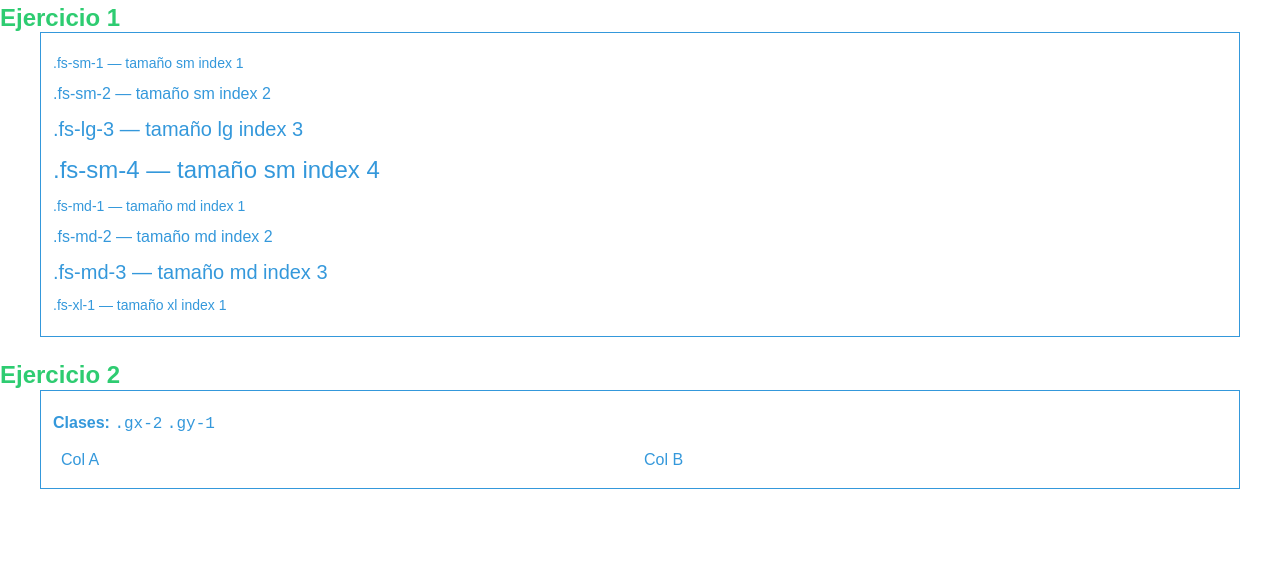
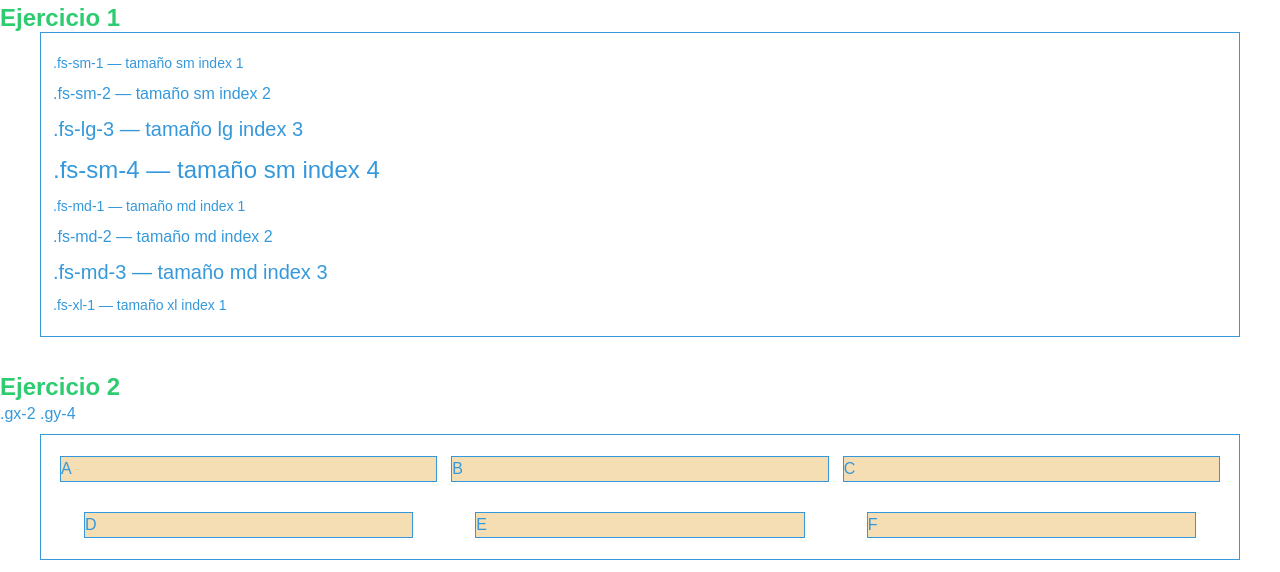
Before and after one commit to Lucia-2005/framework_sass, a website: page index.html in a window 1280 px wide. Shown: the part 588-1160 px from the top of the page. Before the commit the page ends 1089 px from the top, so only its background shows below. Drawn offline with Linux system fonts and the light colour scheme.

Commit message:
Ejercicio 2 - Terminado definitivamente

```diff
--- a/index.html
+++ b/index.html
@@ -93,7 +93,10 @@
 
     <br />
     <h2>Ejercicio 1</h2>
-    <div class="container" style="border: 1px solid; padding: 12px">
+    <div
+      class="container"
+      style="border: 1px solid; padding: 12px; margin-bottom: 12px"
+    >
       <p class="fs-sm-1">.fs-sm-1 — tamaño sm index 1</p>
       <p class="fs-sm-2">.fs-sm-2 — tamaño sm index 2</p>
       <p class="fs-lg-3">.fs-lg-3 — tamaño lg index 3</p>
@@ -106,16 +109,19 @@
 
     <br />
     <h2>Ejercicio 2</h2>
-      <div class="container gx-2 gy-1" style="border: 1px solid; padding: 12px; margin-bottom: 12px">
-        <p><strong>Clases:</strong> <code>.gx-2</code> <code>.gy-1</code></p>
-        <div class="row" style="padding: calc(var(--gutter-y)/2);">
-          <div class="col">
-            <div class="item">Col A</div>
-          </div>
-          <div class="col">
-            <div class="item">Col B</div>
-          </div>
-        </div>
+
+    <p style="margin: 0 0 8px 0">.gx-2 .gy-4</p>
+    <div class="container gx-2 gy-4" style="border: 1px solid; padding: 12px; margin-bottom: 12px">
+      <div class="row debug-border gx-2 gy-4">
+        <div class="col"><div class="item">A</div></div>
+        <div class="col"><div class="item">B</div></div>
+        <div class="col"><div class="item">C</div></div>
       </div>
+      <div class="row debug-border gx-4 gy-3">
+        <div class="col"><div class="item">D</div></div>
+        <div class="col"><div class="item">E</div></div>
+        <div class="col"><div class="item">F</div></div>
+      </div>
+    </div>
   </body>
 </html>
```
